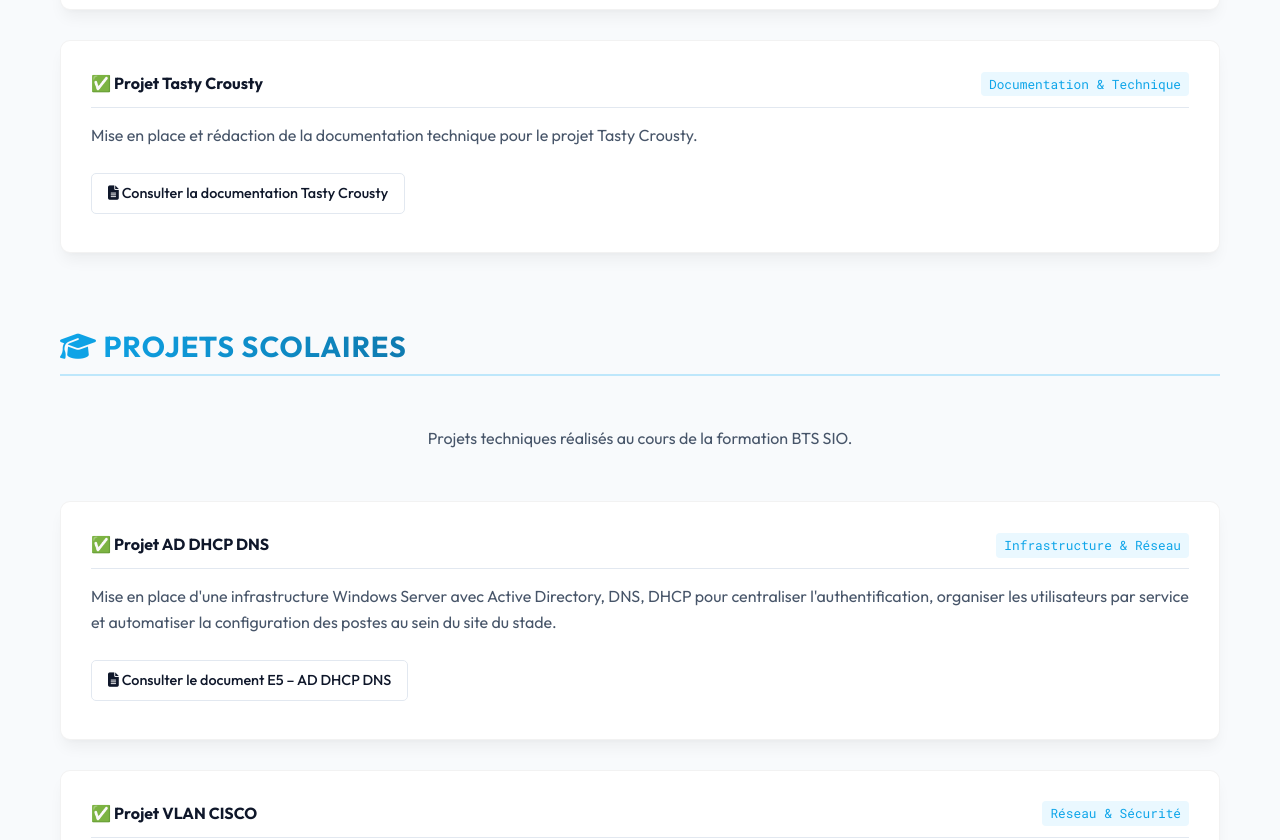
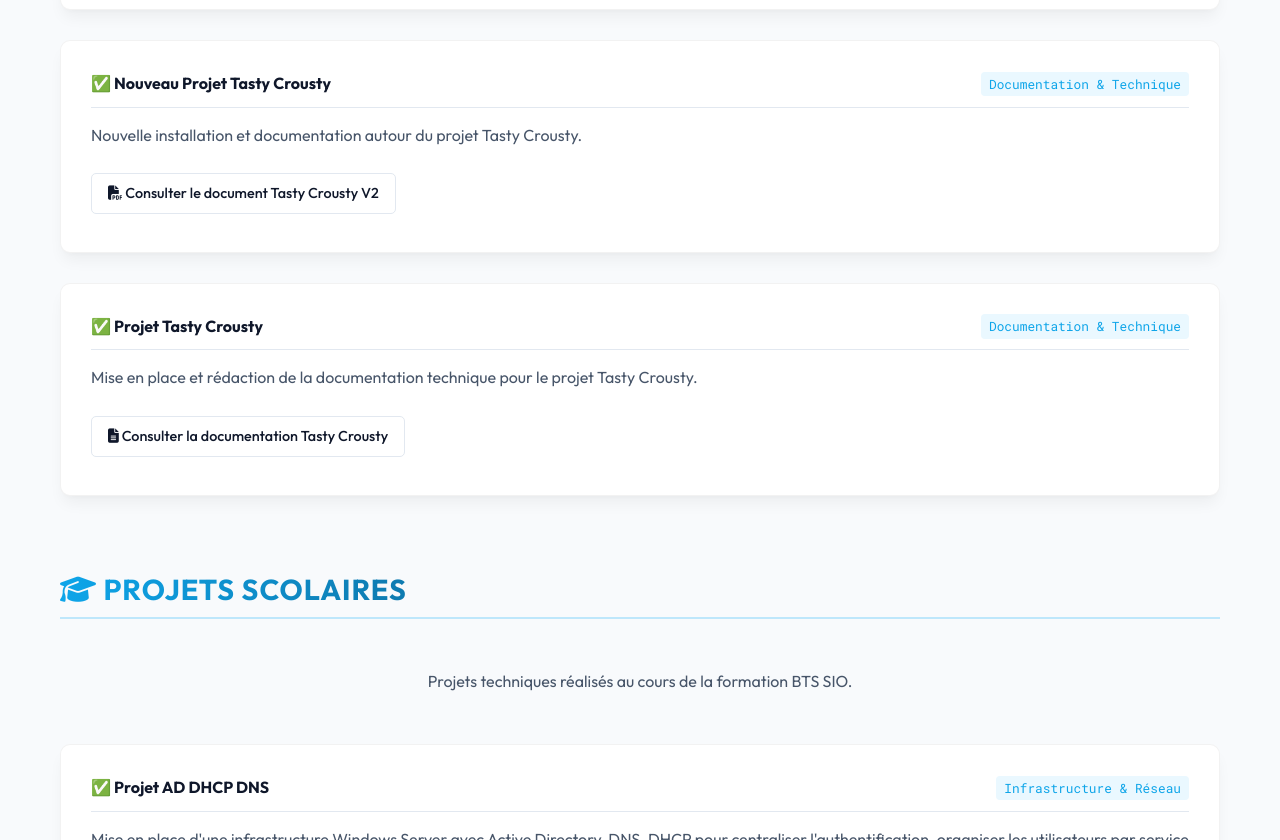
Before and after one commit to Miri94400/PortefolioMiri, a plain HTML site: page e5.html in a window 1280 px wide. Shown: the part 1840-2680 px from the top of the page. Drawn offline with Linux system fonts and the light colour scheme.

Commit message:
Ajout du projet Tasty Crousty V2 dans E5

```diff
--- a/e5.html
+++ b/e5.html
@@ -85,7 +85,8 @@
                         <p>Projet de gestion de parc informatique visant à sécuriser et préparer des équipements pour
                             leur revente, avec un suivi précis du matériel.</p>
                         <div style="margin-top: 15px;">
-                            <a href="e5/Gestion_de_parc_informatique.pdf" class="btn btn-small" target="_blank"><i class="fas fa-file-alt"></i>
+                            <a href="e5/Gestion_de_parc_informatique.pdf" class="btn btn-small" target="_blank"><i
+                                    class="fas fa-file-alt"></i>
                                 Consulter le document E5 – Gestion de parc informatique</a>
                         </div>
                     </div>
@@ -98,9 +99,11 @@
                         <span class="project-type">Alternance Quick</span>
                     </div>
                     <div class="project-body">
-                        <p>Création d'une procédure documentée pour la configuration et la remise d'un nouveau poste informatique aux collaborateurs, afin d'assurer un déploiement efficace et uniforme.</p>
+                        <p>Création d'une procédure documentée pour la configuration et la remise d'un nouveau poste
+                            informatique aux collaborateurs, afin d'assurer un déploiement efficace et uniforme.</p>
                         <div style="margin-top: 15px;">
-                            <a href="e5/Procedure_don_PC_Quick.pdf" class="btn btn-small" target="_blank"><i class="fas fa-file-pdf"></i>
+                            <a href="e5/Procedure_don_PC_Quick.pdf" class="btn btn-small" target="_blank"><i
+                                    class="fas fa-file-pdf"></i>
                                 Consulter la procédure – Don d'un nouveau PC</a>
                         </div>
                     </div>
@@ -126,6 +129,22 @@
                     </div>
                 </div>
 
+                <!-- Nouveau Projet Tasty Crousty -->
+                <div class="project-card">
+                    <div class="project-header">
+                        <h4>✅ Nouveau Projet Tasty Crousty</h4>
+                        <span class="project-type">Documentation & Technique</span>
+                    </div>
+                    <div class="project-body">
+                        <p>Nouvelle installation et documentation autour du projet Tasty Crousty.</p>
+                        <div style="margin-top: 15px;">
+                            <a href="e5/Projet_TastyCrousty_v2.pdf" class="btn btn-small" target="_blank"><i
+                                    class="fas fa-file-pdf"></i>
+                                Consulter le document Tasty Crousty V2</a>
+                        </div>
+                    </div>
+                </div>
+
                 <!-- Projet Tasty Crousty -->
                 <div class="project-card">
                     <div class="project-header">
@@ -135,7 +154,8 @@
                     <div class="project-body">
                         <p>Mise en place et rédaction de la documentation technique pour le projet Tasty Crousty.</p>
                         <div style="margin-top: 15px;">
-                            <a href="e5/Tasty_Crousty_Documentation (2).pdf" class="btn btn-small" target="_blank"><i class="fas fa-file-alt"></i>
+                            <a href="e5/Tasty_Crousty_Documentation (2).pdf" class="btn btn-small" target="_blank"><i
+                                    class="fas fa-file-alt"></i>
                                 Consulter la documentation Tasty Crousty</a>
                         </div>
                     </div>
```
Also changed, not shown: Veille/Avantage.jpg (deleted), Veille/Avantage.webp (deleted), Veille/Conclusion.webp (deleted), Veille/Defaillance et limite 2.png (deleted), Veille/Defaillance et limite.jpg (deleted), Veille/Defaillance et limite.webp (deleted), Veille/Introduction.webp (deleted), Veille/Outils et technologie IA.webp (deleted), Veille/cybercrime-cybercriminalite-fraude-decrypteurs.jpg (added), Veille/exemple-mail-frauduleux-amazon.png (added), 2 other files.
